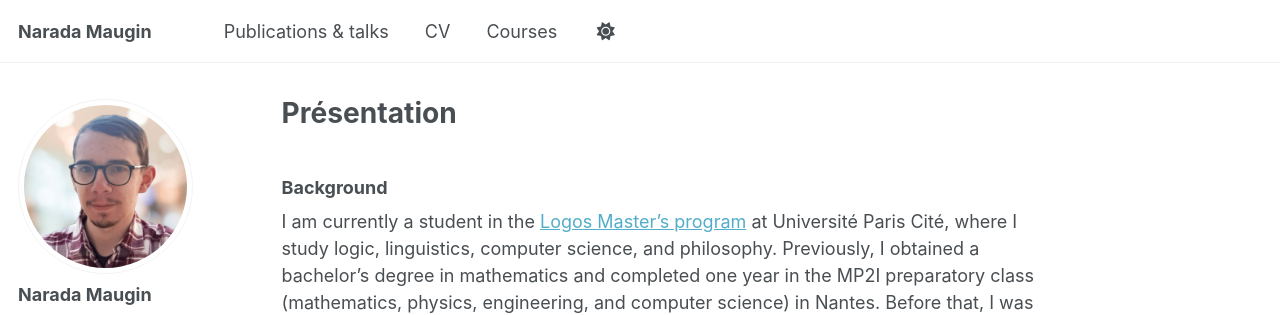
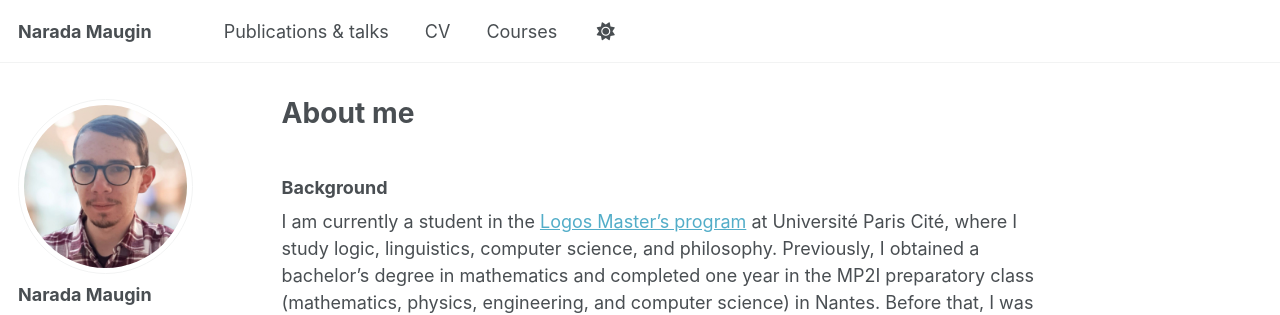
Before and after one commit to narada-maugin/narada-maugin.github.io, a Jekyll site: the page built from _pages/about.md, in a window 1280 px wide and 900 px high. Shown: the top 315 px of the window. Built offline with Jekyll 4.4.1, drawn with Linux system fonts in a browser that asks for light colours; some web fonts are replaced.

Commit message:
Update about.md

```diff
--- a/_pages/about.md
+++ b/_pages/about.md
@@ -1,6 +1,6 @@
 ---
 permalink: /
-title: "Présentation"
+title: "About me"
 author_profile: true
 redirect_from:
   - /about/
```
